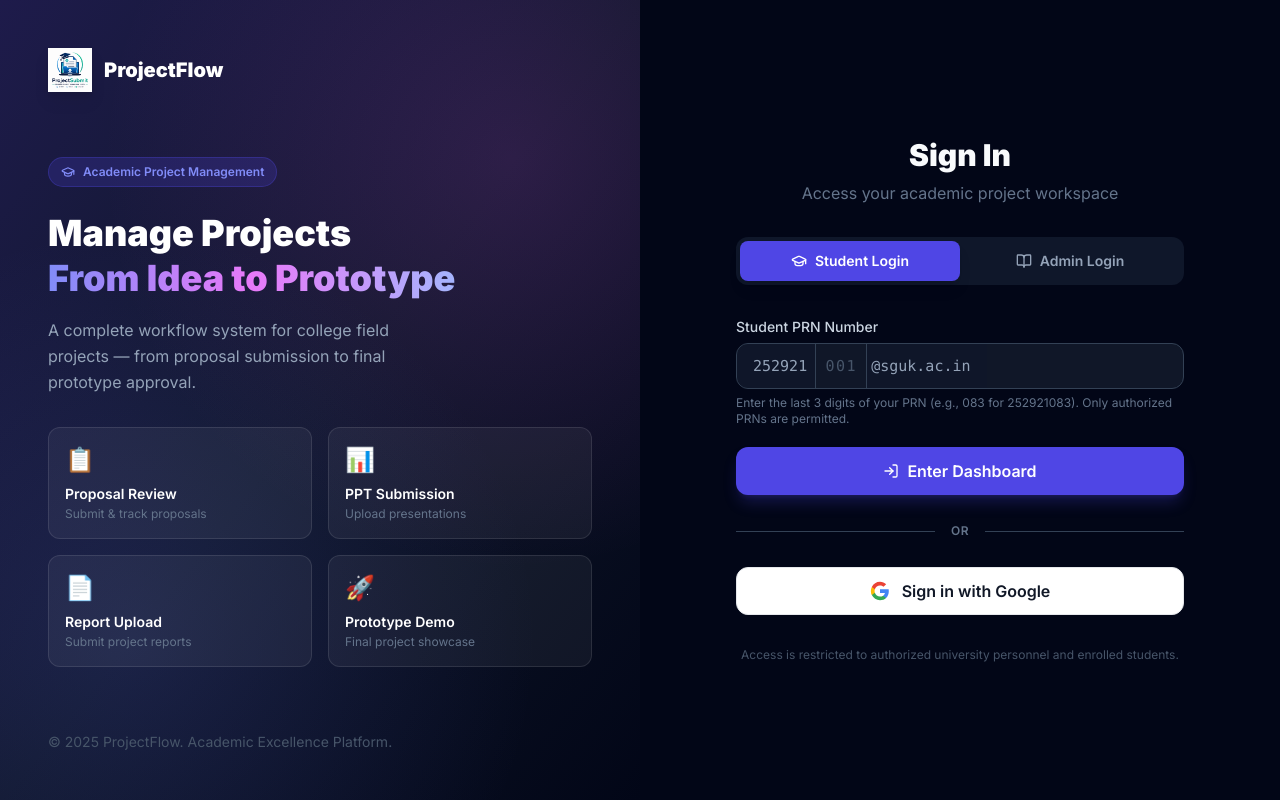
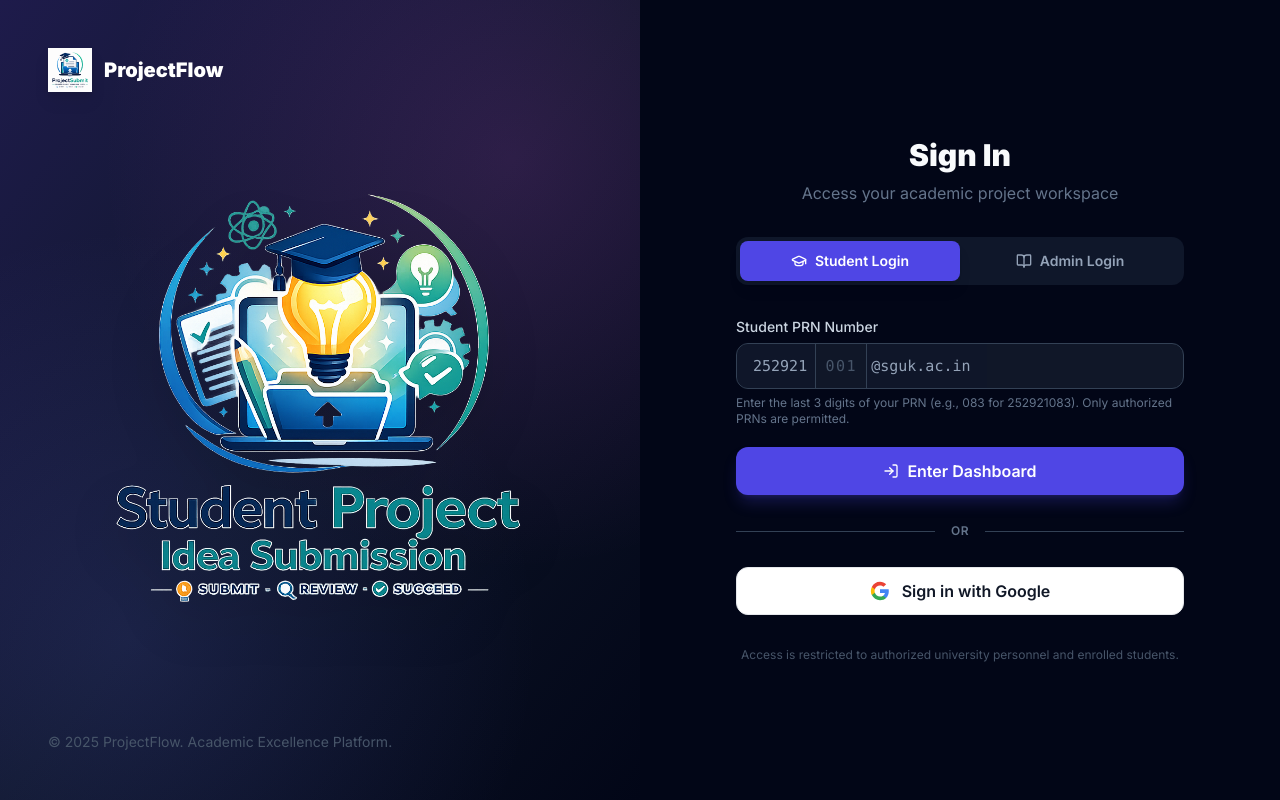
Before and after one commit to aditya9112adi/ProjectFlow, a React (Vite) app in the folder frontend/: page / in a window 1280 px wide. Built offline with nearby package versions, Linux system fonts and the light colour scheme; no server answers.

Commit message:
Update login page to use new illustration image

```diff
--- a/frontend/src/pages/auth/Login.jsx
+++ b/frontend/src/pages/auth/Login.jsx
@@ -76,34 +76,12 @@ const Login = () => {
             <img src="/logo.png" alt="ProjectFlow Logo" className="w-11 h-11 object-contain drop-shadow-lg" />
             <span className="text-white font-black text-xl">ProjectFlow</span>
           </div>
-          <div>
-            <div className="mb-8">
-              <div className="inline-flex items-center gap-2 px-3 py-1.5 rounded-full bg-primary-600/20 border border-primary-600/30 mb-6">
-                <GraduationCap className="w-3.5 h-3.5 text-primary-400" />
-                <span className="text-primary-400 text-xs font-semibold">Academic Project Management</span>
-              </div>
-              <h1 className="text-4xl font-black text-white mb-4 leading-tight">
-                Manage Projects<br />
-                <span className="text-gradient">From Idea to Prototype</span>
-              </h1>
-              <p className="text-dark-400 text-base leading-relaxed max-w-sm">
-                A complete workflow system for college field projects — from proposal submission to final prototype approval.
-              </p>
-            </div>
-            <div className="grid grid-cols-2 gap-4">
-              {[
-                { icon: '📋', label: 'Proposal Review', desc: 'Submit & track proposals' },
-                { icon: '📊', label: 'PPT Submission', desc: 'Upload presentations' },
-                { icon: '📄', label: 'Report Upload', desc: 'Submit project reports' },
-                { icon: '🚀', label: 'Prototype Demo', desc: 'Final project showcase' },
-              ].map((f) => (
-                <div key={f.label} className="p-4 rounded-xl bg-white/5 border border-white/10">
-                  <p className="text-2xl mb-2">{f.icon}</p>
-                  <p className="text-white text-sm font-semibold">{f.label}</p>
-                  <p className="text-dark-500 text-xs mt-0.5">{f.desc}</p>
-                </div>
-              ))}
-            </div>
+          <div className="flex-1 flex items-center justify-center my-8">
+            <img
+              src="/login-illustration.png"
+              alt="ProjectFlow Workflow"
+              className="w-full max-w-xl object-contain drop-shadow-2xl rounded-2xl"
+            />
           </div>
           <p className="text-dark-600 text-sm">© 2025 ProjectFlow. Academic Excellence Platform.</p>
         </div>
```
Also changed, not shown: frontend/public/login-illustration.png (added).
